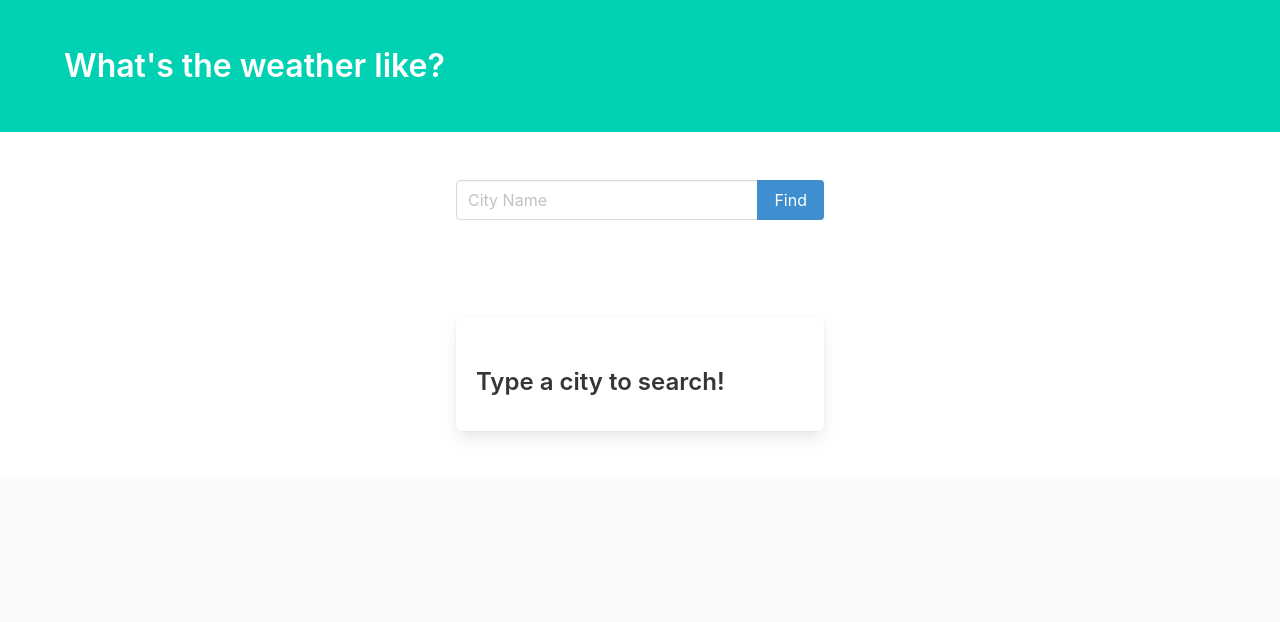
After one commit to sairout/TODOApp, a Django app: page /weather in a window 1280 px wide. The commit adds this page. Shown: the top 622 px of the page. Run offline with Django 3.2, Linux system fonts and the light colour scheme; some libraries are stand-ins or nearby versions.

Commit message:
second commit

```diff
--- a/templates/edit.html
+++ b/templates/edit.html
@@ -16,7 +16,7 @@
       {% endif %}
     <label class="form-check-label" for="exampleCheck1">Completed</label>
   </div>
-    <a href="" class="btn btn-danger">Cancel</a>
+    <a href="/" class="btn btn-danger">Cancel</a>
   <button type="submit" class="btn btn-success">Save</button>
 </form>
 
--- /dev/null
+++ b/templates/weather.html
@@ -0,0 +1,84 @@
+<!DOCTYPE html>
+<html lang="en">
+
+<head>
+    <meta charset="UTF-8">
+    <meta name="viewport" content="width=device-width, initial-scale=1.0">
+    <meta http-equiv="X-UA-Compatible" content="ie=edge">
+    <title>WeatherApp</title>
+    <link rel="stylesheet" href="https://cdnjs.cloudflare.com/ajax/libs/bulma/0.6.2/css/bulma.css" />
+</head>
+
+<body>
+    <section class="hero is-primary">
+        <div class="hero-body">
+            <div class="container">
+                <h1 class="title">
+                    What's the weather like?
+                </h1>
+            </div>
+        </div>
+    </section>
+    <section class="section">
+        <div class="container">
+            <div class="columns">
+                <div class="column is-offset-4 is-4">
+                    <form method="POST">
+                        {% csrf_token %}
+                        <div class="field has-addons">
+                            <div class="control is-expanded">
+                                <input class="input" name="city" type="text" placeholder="City Name">
+                            </div>
+                            <div class="control">
+                                <button type="submit" class="button is-info">
+                                    Find
+                                </button>
+                            </div>
+                        </div>
+                    </form>
+                </div>
+            </div>
+        </div>
+    </section>
+    <section class="section">
+        <div class="container">
+            <div class="columns">
+                <div class="column is-offset-4 is-4">
+                    <div class="box">
+                        {% if city %}
+                        <article class="media">
+                            <div class="media-left">
+                                <figure class="image is-50x50">
+                                    <img src="http://openweathermap.org/img/w/{{ icon }}.png" alt="Image">
+                                </figure>
+                            </div>
+                            <div class="media-content">
+                                <div class="content">
+                                    <p>
+                                        <span class="title">{{ city }}</span>
+                                        <br>
+                                        <span class="subtitle">{{ temperature }}° F</span>
+                                        <br> {{ description }}
+                                    </p>
+                                </div>
+                            </div>
+                            {% else %}
+                            <div class="media-content">
+                                <div class="content">
+                                    <p>
+                                       <h3>Type a city to search!</h3>
+                                    </p>
+                                </div>
+                            </div>
+                            {% endif %}
+                        </article>
+                    </div>
+                </div>
+            </div>
+        </div>
+    </section>
+    <footer class="footer">
+    </footer>
+</body>
+
+</html>
--- a/todo/urls.py
+++ b/todo/urls.py
@@ -6,6 +6,7 @@ app_name = 'todo'
 
 urlpatterns = [
     path('', views.home),
+    path('weather', views.weather),
     path('register', views.register),
     path('login', views.login),
     path('logout', views.logout),
--- a/todo/views.py
+++ b/todo/views.py
@@ -2,22 +2,38 @@ from django.shortcuts import render, redirect
 from django.contrib.auth.models import User, auth
 from .models import Todo
 from django.contrib import messages
-from .forms import TodoForm
+import requests
 
 # Create your views here.
 
 
 def home(request):
     if 'username' in request.session:
-        print(request.session['username'])
         username = request.session['username']
         items = Todo.objects.filter(username=username)
         context = {'items': items, 'username': username}
         return render(request, 'home.html', context)
     else:
-        print('no username')
         return render(request, 'home.html')
 
+
+def weather(request):
+    if request.method == 'POST':
+        url = 'http://api.openweathermap.org/data/2.5/weather?q={}&units=metric&appid=5875d3887f5a4cbd863d58dd375a6818'
+        city = request.POST['city']
+
+        r = requests.get(url.format(city)).json()
+        print(r)
+
+        city_weather = {
+            'city': city,
+            'temperature': r['main']['temp'],
+            'description': r['weather'][0]['description'],
+            'icon': r['weather'][0]['icon'],
+        }
+        return render(request, 'weather.html', city_weather)
+    else:
+        return render(request, 'weather.html')
 
 
 def edit(request, pk):
@@ -50,9 +66,8 @@ def signup_page(request):
 
 
 def add_item(request, pk):
-    print(pk)
-    if pk is None:
-        return render(request, 'login.html')
+    if request.POST['item'] == '':
+        return redirect('/')
     else:
         user = User.objects.get(id=pk)
         username = user.username
```
Also changed, not shown: templates/base.html (+4 -3 lines), db.sqlite3.
